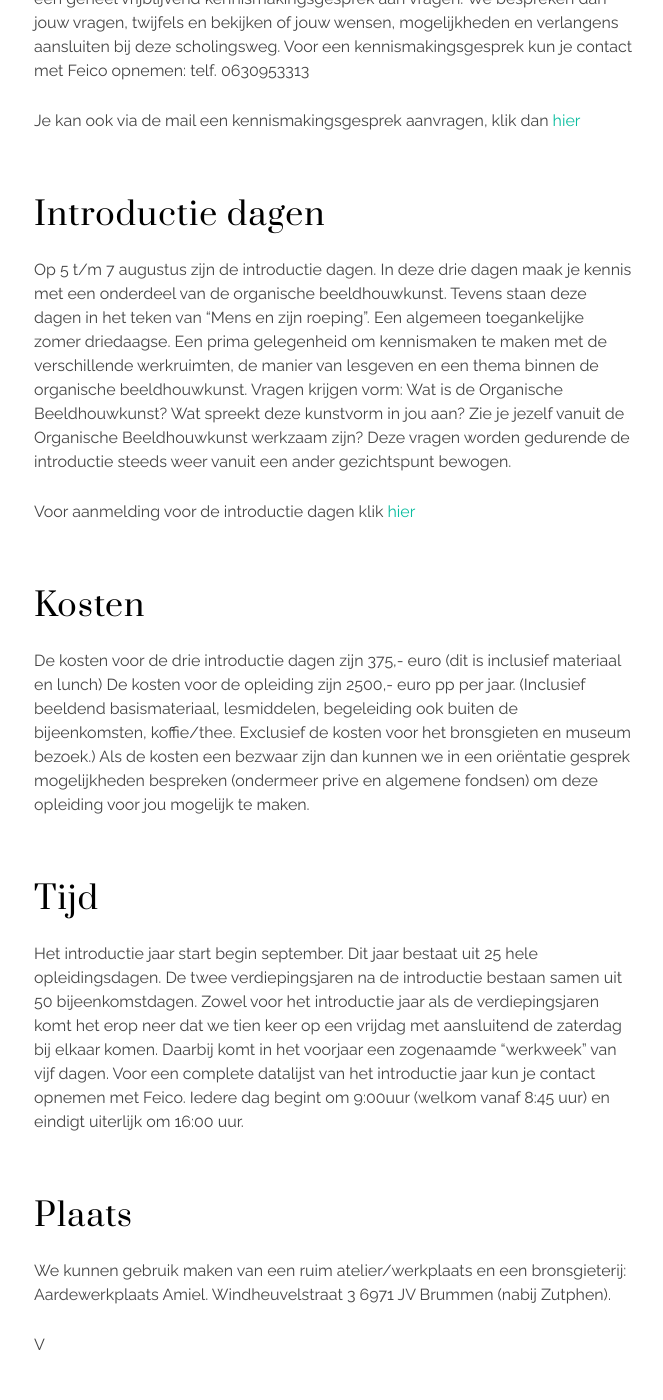
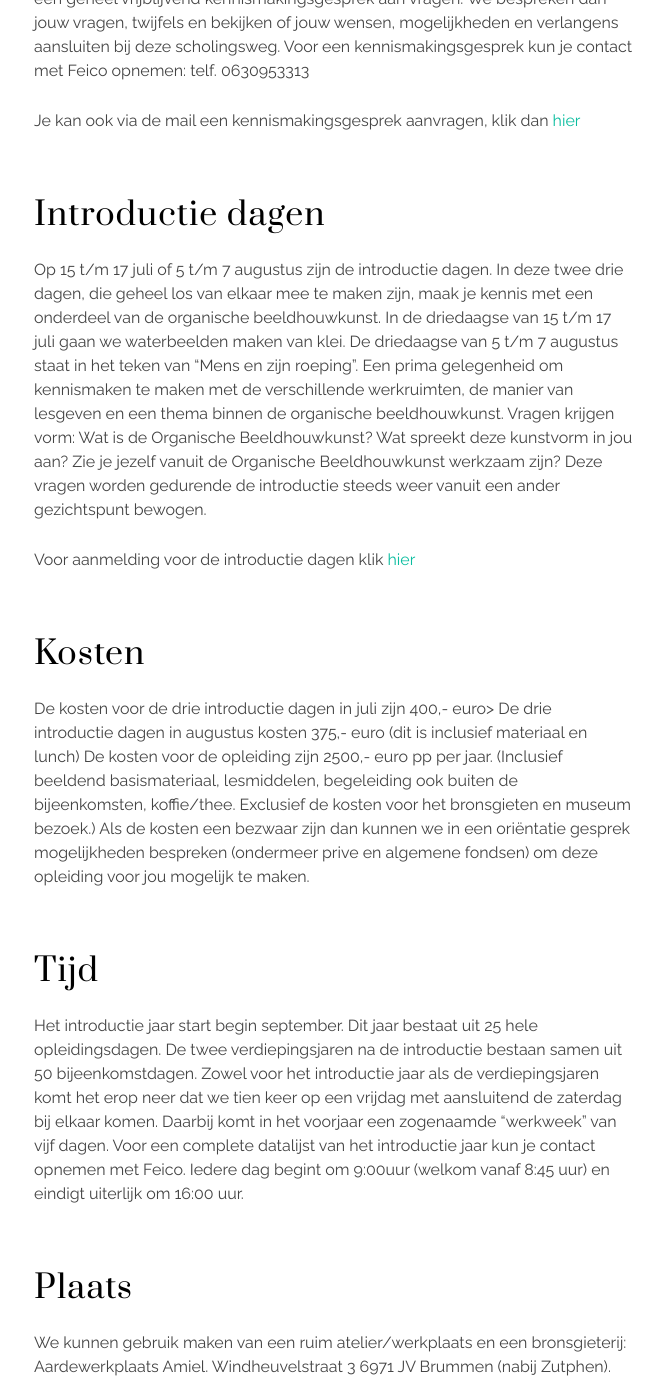
Before and after one commit to feicohajonides2020/feicohajonides2020.github.io, a Jekyll site: the page built from opleiding.md, in a window 1280 px wide and 1400 px high, scrolled down 971 px. Shown: the whole window, without its empty margins (306-969 px from the left). Built offline with Jekyll 4.4.1, drawn with Linux system fonts in a browser that asks for light colours.

Commit message:
Update opleiding.md

```diff
--- a/opleiding.md
+++ b/opleiding.md
@@ -18,7 +18,7 @@ Je kan ook via de mail een kennismakingsgesprek aanvragen, klik dan [hier](conta
 
 ## Introductie dagen
 
-Op 5 t/m 7 augustus  zijn de introductie dagen. In deze drie dagen maak je kennis met een onderdeel van de organische beeldhouwkunst. Tevens staan deze dagen in het teken van "Mens en zijn roeping". Een algemeen toegankelijke zomer driedaagse.
+Op 15 t/m 17 juli of 5 t/m 7 augustus  zijn de introductie dagen. In deze twee drie dagen, die geheel los van elkaar mee te maken zijn, maak je kennis met een onderdeel van de organische beeldhouwkunst. In de driedaagse van 15 t/m 17 juli gaan we waterbeelden maken van klei. De driedaagse van 5 t/m 7 augustus staat in het teken van "Mens en zijn roeping".
 Een prima gelegenheid om kennismaken te maken met de verschillende werkruimten, de manier van lesgeven en een thema binnen de organische beeldhouwkunst. Vragen krijgen vorm: Wat is de Organische Beeldhouwkunst? Wat spreekt deze kunstvorm in jou aan? Zie je jezelf vanuit de Organische Beeldhouwkunst werkzaam zijn?
 Deze vragen worden gedurende de introductie steeds weer vanuit een ander gezichtspunt bewogen.
 
@@ -27,7 +27,7 @@ Voor aanmelding voor de introductie dagen klik [hier](contact.md)
 
 ## Kosten
 
-De kosten voor de drie introductie dagen zijn 375,- euro  (dit is inclusief materiaal en lunch)
+De kosten voor de drie introductie dagen in juli zijn 400,- euro> De drie introductie dagen in augustus kosten 375,- euro  (dit is inclusief materiaal en lunch)
 De kosten voor de opleiding zijn 2500,- euro pp per jaar. (Inclusief beeldend basismateriaal, lesmiddelen, begeleiding ook buiten de bijeenkomsten, koffie/thee. Exclusief de kosten voor het bronsgieten en museum bezoek.)
 Als de kosten een bezwaar zijn dan kunnen we in een oriëntatie gesprek mogelijkheden bespreken (ondermeer prive en algemene fondsen) om deze opleiding voor jou mogelijk te maken.
 
@@ -46,5 +46,3 @@ We kunnen gebruik maken van een ruim atelier/werkplaats  en een bronsgieterij:
 Aardewerkplaats Amiel.
 Windheuvelstraat 3
 6971 JV Brummen (nabij Zutphen).
-
-V
```
